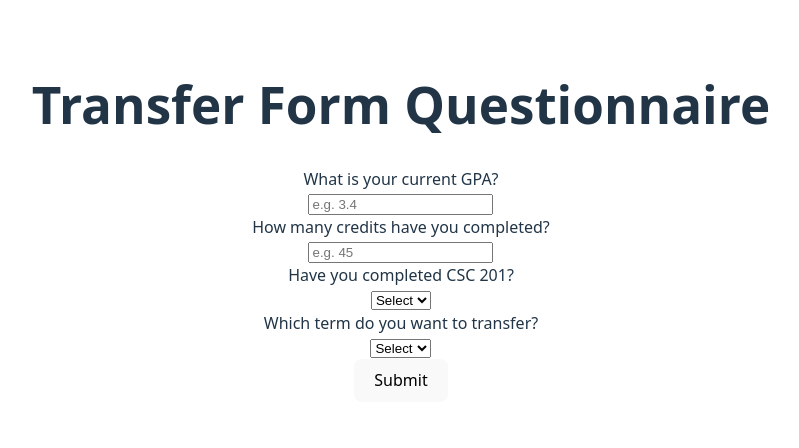
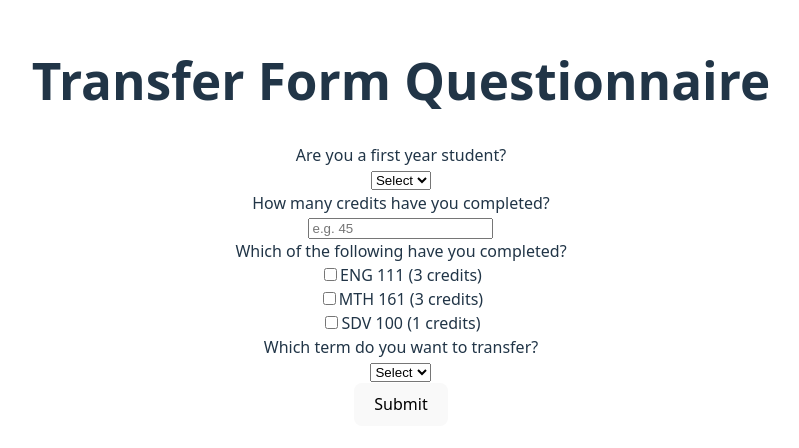
Before and after one commit to s8pernova/dream-school, a React (Vite) app in the folder dream-school/: page /transform in a window 1280 px wide. Shown: the part 178-626 px from the top of the page, without its empty margins (239-1038 px from the left). Built offline with nearby package versions, Linux system fonts and the light colour scheme.

Commit message:
refactor: implemented a question componenent inside transfer form to include checkbox type questions

```diff
--- /dev/null
+++ b/dream-school/src/components/Questions.jsx
@@ -0,0 +1,66 @@
+import React from 'react';
+
+const Question = ({ questionData, onAnswer, onCheckboxChange }) => {
+	const { id, question, type, placeholder, options } = questionData;
+
+	const handleChange = (e) => {
+		let value = e.target.value;
+		if (type === 'boolean') value = value === 'yes';
+		onAnswer(id, value);
+	};
+
+	const handleCheckboxChange = (e, value, credits) => {
+		onCheckboxChange(id, value, credits, e.target.checked);
+	};
+
+	return (
+		<div>
+			<label>{question}</label> <br />
+			{type === 'number' && (
+				<input
+					type="number"
+					placeholder={placeholder}
+					onChange={handleChange}
+				/>
+			)}
+
+			{type === 'boolean' && (
+				<select onChange={handleChange}>
+					<option value="">Select</option>
+					<option value="yes">Yes</option>
+					<option value="no">No</option>
+				</select>
+			)}
+
+			{type === 'select' && (
+				<select onChange={handleChange}>
+					<option value="">Select</option>
+					{options.map((opt, idx) => (
+						<option key={idx} value={opt}>
+							{opt}
+						</option>
+					))}
+				</select>
+			)}
+
+			{type === 'checkbox' && (
+				<div>
+					{options.map((opt, idx) => (
+						<label key={idx} style={{ display: 'block' }}>
+							<input
+								type="checkbox"
+								value={opt.label}
+								onChange={(e) =>
+									handleCheckboxChange(e, opt.label, opt.credits)
+								}
+							/>
+							{opt.label} ({opt.credits} credits)
+						</label>
+					))}
+				</div>
+			)}
+		</div>
+	);
+};
+
+export default Question;
--- a/dream-school/src/data/questions.json
+++ b/dream-school/src/data/questions.json
@@ -1,9 +1,9 @@
 [
     {
-      "id": "gpa",
-      "question": "What is your current GPA?",
-      "type": "number",
-      "placeholder": "e.g. 3.4"
+      "id": "first-year",
+      "question": "Are you a first year student?",
+      "type": "boolean",
+      "placeholder": "e.g. Yes or No"
     },
     {
       "id": "credits",
@@ -12,10 +12,16 @@
       "placeholder": "e.g. 45"
     },
     {
-      "id": "csc201",
-      "question": "Have you completed CSC 201?",
-      "type": "boolean"
+      "id": "completed_courses",
+      "question": "Which of the following have you completed?",
+      "type": "checkbox",
+      "options": [
+        { "label": "ENG 111", "credits": 3 },
+        { "label": "MTH 161", "credits": 3 },
+        { "label": "SDV 100", "credits": 1 }
+      ]
     },
+
     {
       "id": "term",
       "question": "Which term do you want to transfer?",
--- a/dream-school/src/pages/TransferForm.jsx
+++ b/dream-school/src/pages/TransferForm.jsx
@@ -1,84 +1,60 @@
-{
-	/*
-A form that asks:
-
-What's your GPA?
-
-What degree/program are you in?
-
-What semester are you hoping to transfer? (Fall/Spring)
-
-Are you in the ADVANCE program?
-
-Have you completed ENG 111 / MTH 161 / etc.? (Checkbox list)
-
-A "Submit" button that fetches data from your custom API.
-    */
-}
-
 import React, { useState } from "react";
 import { useNavigate } from "react-router-dom";
 import questions from "../data/questions.json";
+import Question from "../components/Questions";
 
 const TransferForm = () => {
 	const navigate = useNavigate();
-
 	const [answers, setAnswers] = useState({});
 
-	const handleChange = (id, value) => {
-		setAnswers({ ...answers, [id]: value });
+	// Handle general answer updates
+	const handleAnswer = (idOrUpdater, value) => {
+		if (typeof idOrUpdater === 'function') {
+			setAnswers((prev) => idOrUpdater(prev));
+		} else {
+			setAnswers((prev) => ({ ...prev, [idOrUpdater]: value }));
+		}
 	};
 
+	// Handle checkbox-based questions
+	const handleCheckboxChange = (id, value, credits, checked) => {
+		const prevAnswers = answers[id] || [];
+		if (checked) {
+			setAnswers({
+				...answers,
+				[id]: [...prevAnswers, { course: value, credits }],
+			});
+		} else {
+			setAnswers({
+				...answers,
+				[id]: prevAnswers.filter((item) => item.course !== value),
+			});
+		}
+	};
+
+	// Handle form submission
 	const handleSubmit = () => {
+		const completed = answers["completed_courses"] || [];
+		const totalCredits = completed.reduce((sum, item) => sum + item.credits, 0);
+
 		console.log("Thank you for submitting!", answers);
-		//navigate to TransferResults...after submitting
-		navigate("/results");
+		console.log("Total Credits Earned:", totalCredits);
+
+		navigate("/results", { state: { answers, totalCredits } });
 	};
 
 	return (
 		<div>
 			<h1>Transfer Form Questionnaire</h1>
-			<form
-				onSubmit={(e) => {
-					e.preventDefault();
-					handleSubmit();
-				}}
-			>
+			<form onSubmit={(e) => { e.preventDefault(); handleSubmit(); }}>
 				{questions.map((q) => (
-					<div key={q.id}>
-						<label>{q.question}</label> <br />
-						{q.type == "number" && (
-							<input
-								type="number"
-								placeholder={q.placeholder}
-								onChange={(e) => handleChange(q.id, e.target.value)}
-								required
-							/>
-						)}
-						{q.type === "boolean" && (
-							<select
-								onChange={(e) => handleChange(q.id, e.target.value === "yes")}
-								required
-							>
-								<option value="">Select</option>
-								<option value="yes">Yes</option>
-								<option value="no">No</option>
-							</select>
-						)}
-						{q.type === "select" && (
-							<select
-								onChange={(e) => handleChange(q.id, e.target.value)}
-								required
-							>
-								<option value="">Select</option>
-								{q.options.map((opt, idx) => (
-									<option key={idx} value={opt}>
-										{opt}
-									</option>
-								))}
-							</select>
-						)}
-					</div>
+					<Question
+						key={q.id}
+						questionData={q}
+						answer={answers[q.id]}
+						onAnswer={handleAnswer}
+						onCheckboxChange={handleCheckboxChange}
+					/>
 				))}
 				<button type="submit">Submit</button>
 			</form>
--- a/dream-school/src/pages/TransferResults.jsx
+++ b/dream-school/src/pages/TransferResults.jsx
@@ -12,6 +12,19 @@ Maybe "Suggested next steps" like meeting a counselor or taking specific courses
     */
 }
 
-export default function TransferResults() {
-	return <div>TransferResults page</div>;
-}
+import { useLocation } from "react-router-dom";
+
+const Results = () => {
+	const location = useLocation();
+	const { answers, totalCredits } = location.state || {};
+
+	return (
+		<div>
+			<h1>Results</h1>
+			<p>Total Credits: {totalCredits}</p>
+			<pre>{JSON.stringify(answers, null, 2)}</pre>
+		</div>
+	);
+};
+
+export default Results;
```
